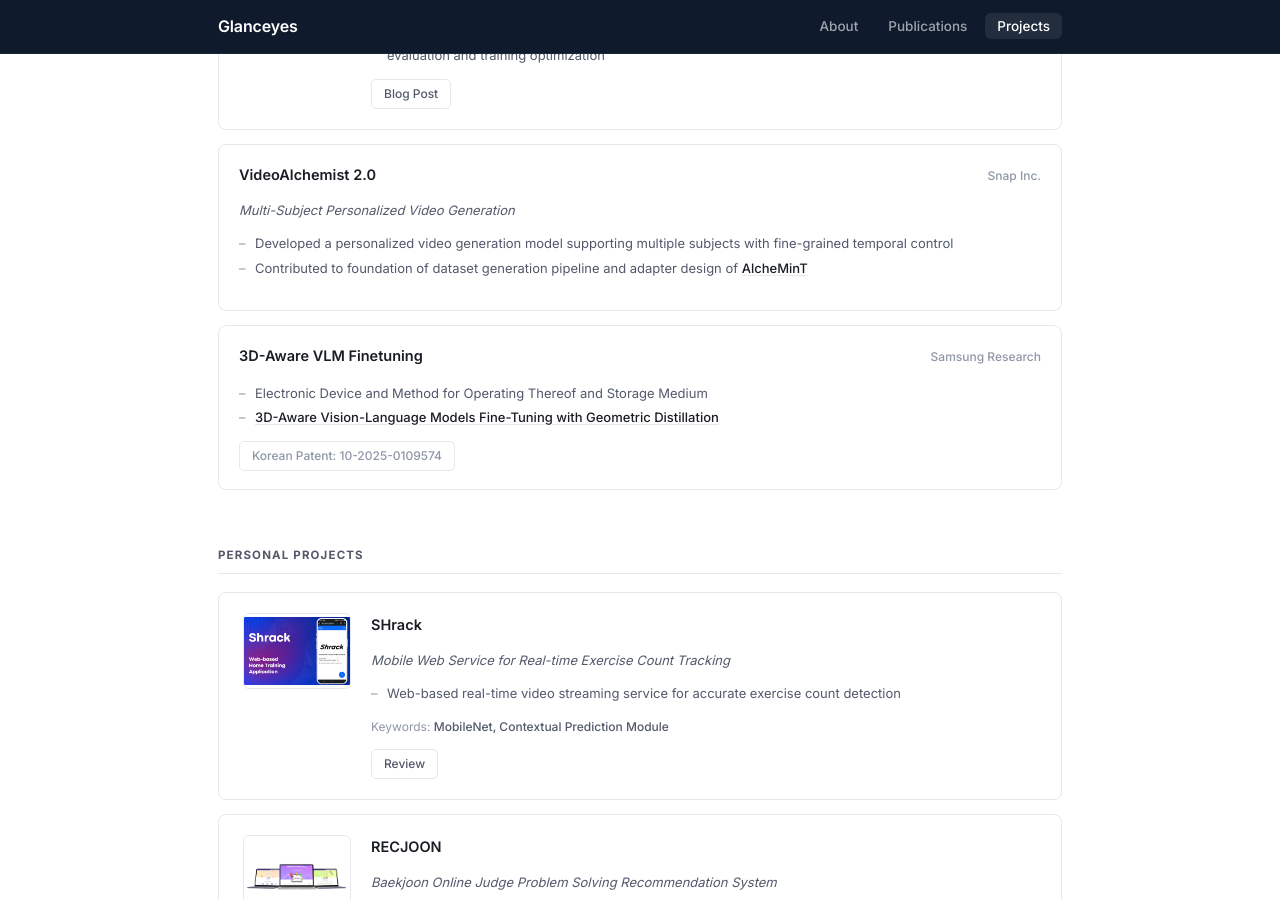
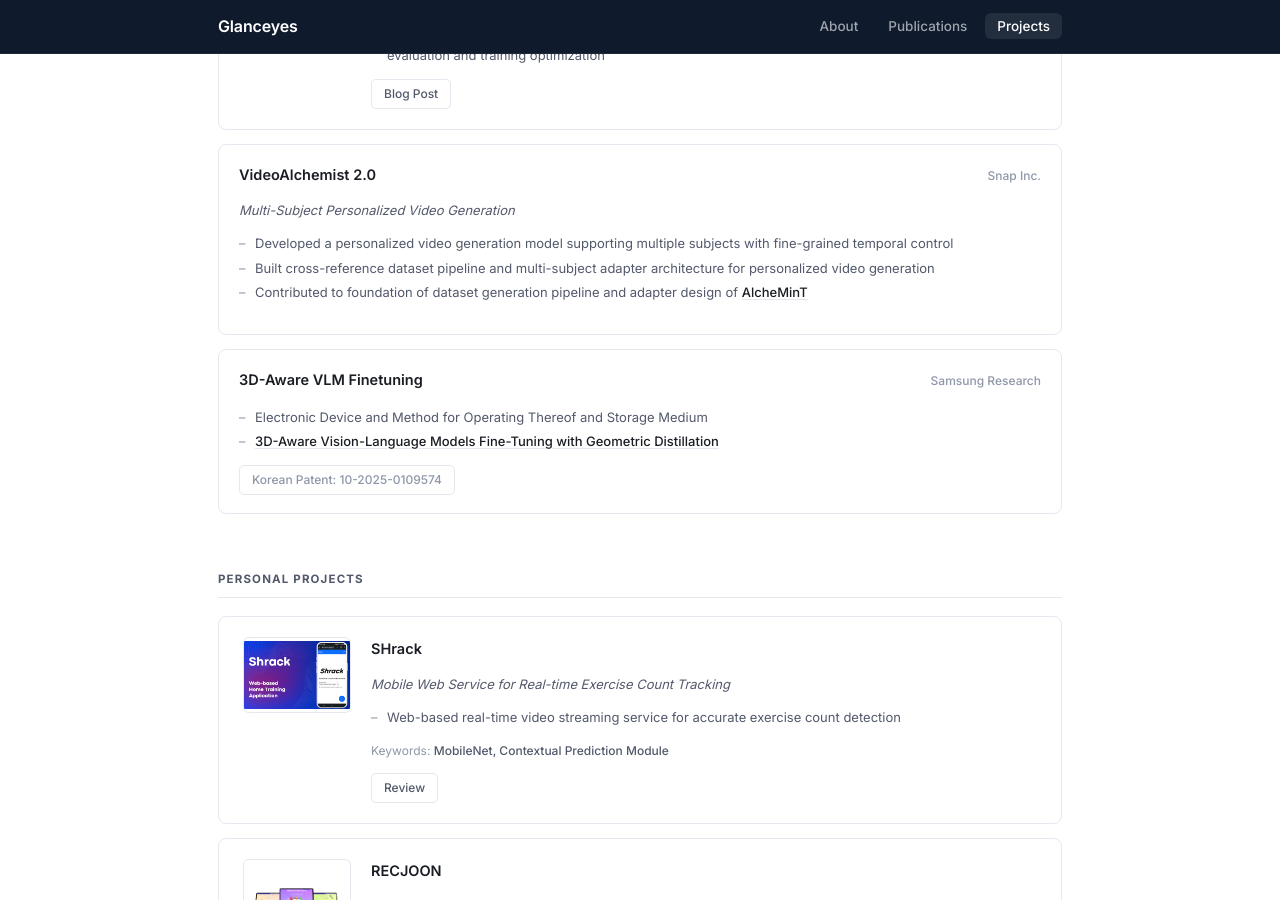
Before and after one commit to Glanceyes/Glanceyes.github.io, a Jekyll site: the page built from _pages/projects.md, in a window 1280 px wide and 900 px high, scrolled down 490 px. Built offline with Jekyll 4.4.1, drawn with Linux system fonts in a browser that asks for light colours.

Commit message:
Add missing VideoAlchemist 2.0 bullet to Projects page
Co-Authored-By: Claude Sonnet 4.6 <noreply@anthropic.com>

```diff
--- a/_pages/projects.md
+++ b/_pages/projects.md
@@ -38,6 +38,7 @@ featured_image: /images/about/banner_image.jpg
       <div class="project-subtitle">Multi-Subject Personalized Video Generation</div>
       <ul class="project-bullets">
         <li>Developed a personalized video generation model supporting multiple subjects with fine-grained temporal control</li>
+        <li>Built cross-reference dataset pipeline and multi-subject adapter architecture for personalized video generation</li>
         <li>Contributed to foundation of dataset generation pipeline and adapter design of <a href="https://arxiv.org/abs/2512.10943" target="_blank">AlcheMinT</a></li>
       </ul>
     </div>
--- a/projects/index.html
+++ b/projects/index.html
@@ -37,6 +37,7 @@ featured_image: /images/about/banner_image.jpg
       <div class="project-subtitle">Multi-Subject Personalized Video Generation</div>
       <ul class="project-bullets">
         <li>Developed a personalized video generation model supporting multiple subjects with fine-grained temporal control</li>
+        <li>Built cross-reference dataset pipeline and multi-subject adapter architecture for personalized video generation</li>
         <li>Contributed to foundation of dataset generation pipeline and adapter design of <a href="https://arxiv.org/abs/2512.10943" target="_blank">AlcheMinT</a></li>
       </ul>
     </div>
```
